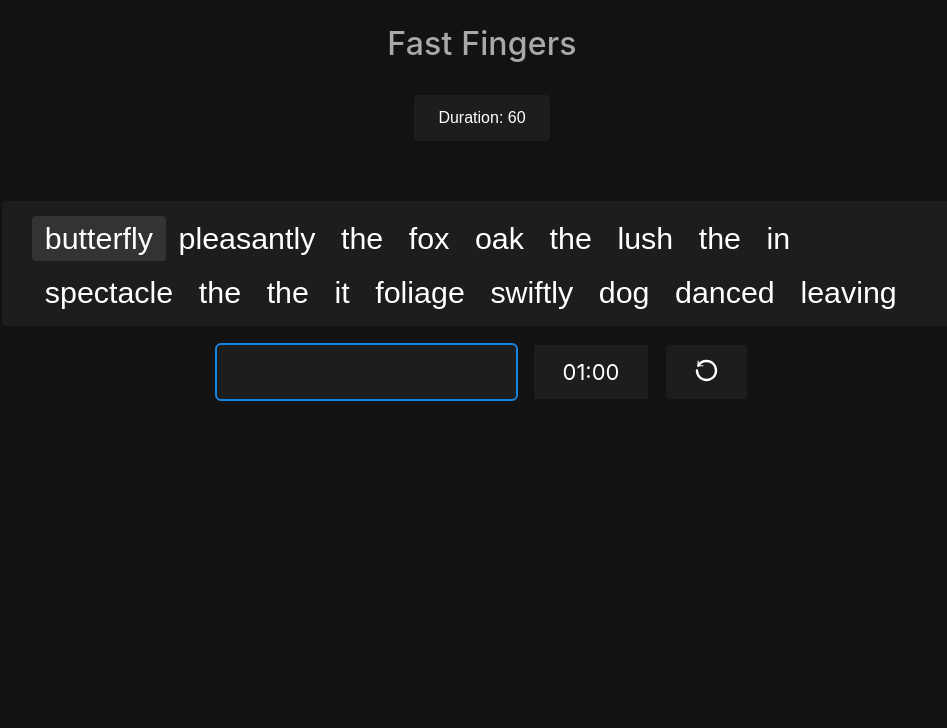
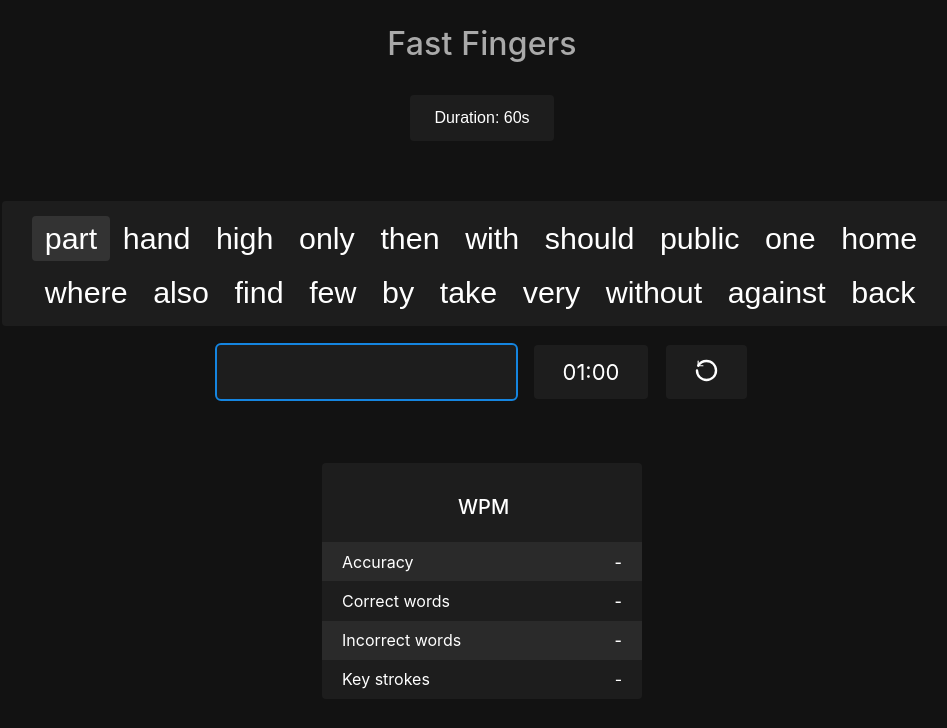
Before and after one commit to yowger/yow-mini-fast-fingers, a React (Vite) app: page / in a window 1280 px wide. Shown: the top 728 px of the page, without its empty margins (158-1105 px from the left). Built offline with nearby package versions, Linux system fonts and the light colour scheme.

Commit message:
improve optimation, added score functionality, updated style

```diff
--- a/public/assets/data/words.json
+++ b/public/assets/data/words.json
@@ -1,77 +1,202 @@
 [
-    "The",
-    "curious",
-    "fox",
-    "swiftly",
-    "jumped",
+    "the",
+    "be",
+    "of",
+    "and",
+    "a",
+    "to",
+    "in",
+    "he",
+    "have",
+    "it",
+    "that",
+    "for",
+    "they",
+    "I",
+    "with",
+    "as",
+    "not",
+    "on",
+    "she",
+    "at",
+    "by",
+    "this",
+    "we",
+    "you",
+    "do",
+    "but",
+    "from",
+    "or",
+    "which",
+    "one",
+    "would",
+    "all",
+    "will",
+    "there",
+    "say",
+    "who",
+    "make",
+    "when",
+    "can",
+    "more",
+    "if",
+    "no",
+    "man",
+    "out",
+    "other",
+    "so",
+    "what",
+    "time",
+    "up",
+    "go",
+    "about",
+    "than",
+    "into",
+    "could",
+    "state",
+    "only",
+    "new",
+    "year",
+    "some",
+    "take",
+    "come",
+    "these",
+    "know",
+    "see",
+    "use",
+    "get",
+    "like",
+    "then",
+    "first",
+    "any",
+    "work",
+    "now",
+    "may",
+    "such",
+    "give",
     "over",
-    "the",
-    "lazy",
-    "brown",
-    "dog",
-    "who",
-    "was",
-    "sleeping",
-    "soundly",
+    "think",
+    "most",
+    "even",
+    "find",
+    "day",
+    "also",
+    "after",
+    "way",
+    "many",
+    "must",
+    "look",
+    "before",
+    "great",
+    "back",
+    "through",
+    "long",
+    "where",
+    "much",
+    "should",
+    "well",
+    "people",
+    "down",
+    "own",
+    "just",
+    "because",
+    "good",
+    "each",
+    "those",
+    "feel",
+    "seem",
+    "how",
+    "high",
+    "too",
+    "place",
+    "little",
+    "world",
+    "very",
+    "still",
+    "nation",
+    "hand",
+    "old",
+    "life",
+    "tell",
+    "write",
+    "become",
+    "here",
+    "show",
+    "house",
+    "both",
+    "between",
+    "need",
+    "mean",
+    "call",
+    "develop",
     "under",
-    "the",
-    "tall",
-    "oak",
-    "tree",
-    "Suddenly",
-    "a",
-    "colorful",
-    "butterfly",
-    "fluttered",
-    "past",
-    "catching",
-    "the",
-    "attention",
-    "of",
-    "both",
-    "animals",
-    "They",
-    "watched",
-    "mesmerized",
-    "as",
-    "it",
-    "danced",
-    "gracefully",
-    "in",
-    "the",
-    "warm",
-    "sunshine",
-    "its",
-    "wings",
-    "shimmering",
-    "in",
-    "shades",
-    "of",
-    "vivid",
-    "blue",
-    "and",
-    "orange",
-    "Before",
-    "long",
-    "the",
-    "butterfly",
-    "disappeared",
-    "among",
-    "the",
-    "lush",
-    "foliage",
-    "leaving",
-    "the",
-    "fox",
-    "and",
-    "the",
-    "dog",
-    "bewildered",
-    "yet",
-    "pleasantly",
-    "amused",
-    "by",
-    "the",
-    "unexpected",
-    "spectacle"
+    "last",
+    "right",
+    "move",
+    "thing",
+    "general",
+    "school",
+    "never",
+    "same",
+    "another",
+    "begin",
+    "while",
+    "number",
+    "part",
+    "turn",
+    "real",
+    "leave",
+    "might",
+    "want",
+    "point",
+    "form",
+    "off",
+    "child",
+    "few",
+    "small",
+    "since",
+    "against",
+    "ask",
+    "late",
+    "home",
+    "interest",
+    "large",
+    "person",
+    "end",
+    "open",
+    "public",
+    "follow",
+    "during",
+    "present",
+    "without",
+    "again",
+    "hold",
+    "govern",
+    "around",
+    "possible",
+    "head",
+    "consider",
+    "word",
+    "program",
+    "problem",
+    "however",
+    "lead",
+    "system",
+    "set",
+    "order",
+    "eye",
+    "plan",
+    "run",
+    "keep",
+    "face",
+    "fact",
+    "group",
+    "play",
+    "stand",
+    "increase",
+    "early",
+    "course",
+    "change",
+    "help",
+    "line"
 ]
--- a/src/App.css
+++ b/src/App.css
@@ -71,6 +71,7 @@
     align-items: center;
     padding-inline: 1.75rem;
     width: 7.125rem;
+    border-radius: 4px;
 }
 #timer span {
     font-size: 1.375rem;
@@ -82,3 +83,50 @@
     gap: 1.15rem;
     margin-top: 1.15rem;
 }
+
+#game-score-container {
+    display: flex;
+    justify-content: center;
+    margin-top: 4rem;
+}
+#game-score {
+    background-color: var(--primary);
+    width: 320px;
+    border-radius: 4px;
+}
+#game-score div.header {
+    font-size: 1.25rem;
+    text-align: center;
+    padding-top: 1.25rem;
+    padding-bottom: 1.25rem;
+}
+#game-score div.header p {
+    font-weight: 500;
+}
+#game-score div.header .wpm {
+    font-size: 2rem;
+    margin-right: 0.2rem;
+    font-weight: 600;
+}
+#game-score .result-list {
+    font-size: 1rem;
+}
+#game-score .result-list li {
+    padding: 0.6rem 1.25rem;
+    justify-content: space-between;
+    display: flex;
+}
+#game-score .result-list li:nth-child(odd) {
+    background-color: var(--grey-1);
+}
+#game-score .keystroke {
+    display: flex;
+    align-items: center;
+    gap: 0.3rem;
+}
+#game-score .keystroke .total {
+    margin-left: 1rem;
+}
+#game-score .keystroke .slash {
+    font-size: 0.825rem;
+}
--- a/src/App.tsx
+++ b/src/App.tsx
@@ -1,13 +1,21 @@
-import { type ChangeEvent, useEffect, useRef, useState } from "react"
+import {
+    type ChangeEvent,
+    useEffect,
+    useRef,
+    useState,
+    useCallback,
+    useMemo,
+} from "react"
 
 import debounce from "./utils/debounce"
 import { shuffleWords } from "./utils/shuffleWords"
 import useFetchWords from "./hooks/useFetchWords"
 import MemoizedWordBox, { type WordBoxRefProps } from "./components/WordBox"
-import GameSettings from "./components/GameSettings"
+import MemoizedGameSettings from "./components/GameSettings"
 import Timer from "./components/Timer"
 import "./App.css"
 import resetIcon from "./assets/icons/reset.svg"
+import MemoizedGameScore from "./components/GameScore"
 
 export type CorrectWordProps = {
     index: number
@@ -20,6 +28,8 @@ export default function App() {
     const fetchedWords = useFetchWords(wordsUrl)
     const inputRef = useRef<HTMLInputElement | null>(null)
     const containerRef = useRef<WordBoxRefProps>(null)
+    const [correctKeyStrokes, setCorrectKeyStrokes] = useState(0)
+    const [incorrectKeyStrokes, setIncorrectKeyStrokes] = useState(0)
 
     const [gameState, setGameState] = useState({
         words: [] as string[],
@@ -32,6 +42,14 @@ export default function App() {
         startTimer: false,
         isGameEnd: false,
         endOfRowIndices: [] as number[],
+        scores: {
+            correctWordCount: 0,
+            incorrectWordCount: 0,
+            correctKeyStrokes: 0,
+            incorrectKeyStrokes: 0,
+            accuracy: 0,
+            wordsPerMinute: 0,
+        },
     })
 
     useEffect(() => {
@@ -112,6 +130,14 @@ export default function App() {
             timer: prevState.duration,
             startTimer: false,
             isGameEnd: false,
+            scores: {
+                correctWordCount: 0,
+                incorrectWordCount: 0,
+                correctKeyStrokes: 0,
+                incorrectKeyStrokes: 0,
+                accuracy: 0,
+                wordsPerMinute: 0,
+            },
         }))
 
         resetContainerTopPosition()
@@ -135,6 +161,10 @@ export default function App() {
         const currentActiveWord = gameState.words[gameState.activeWordIndex]
         const isTypedWordMatch = currentActiveWord.startsWith(enteredWord)
 
+        if (!isTypedWordMatch && !value.includes(" ")) {
+            setIncorrectKeyStrokes((prevCount) => prevCount + 1)
+        }
+
         setGameState((prevState) => ({
             ...prevState,
             isWordMatch: isTypedWordMatch,
@@ -146,7 +176,15 @@ export default function App() {
             setGameState((prevState) => ({
                 ...prevState,
                 isWordMatch: undefined,
+                scores: {
+                    ...prevState.scores,
+                    correctKeyStrokes:
+                        prevState.scores.correctKeyStrokes + correctKeyStrokes,
+                },
             }))
+
+            const correctKeyStrokes = isTypedWordMatch ? enteredWord.length : 0
+            setCorrectKeyStrokes((prevCount) => prevCount + correctKeyStrokes)
         }
     }
 
@@ -168,13 +206,13 @@ export default function App() {
         }))
     }
 
-    function handleGameDuration() {
+    const handleChangeGameDuration = useCallback(() => {
         const newDuration = gameState.duration === 60 ? 30 : 60
         setGameState((prevState) => ({
             ...prevState,
             duration: newDuration,
         }))
-    }
+    }, [gameState.duration])
 
     function handleEndOfRowIndices(indices: number[]) {
         setGameState((prevState) => ({
@@ -182,6 +220,12 @@ export default function App() {
             endOfRowIndices: indices,
         }))
     }
+
+    const scores = useMemo(
+        () => gameState.scores,
+        // eslint-disable-next-line react-hooks/exhaustive-deps
+        [gameState.isGameEnd]
+    )
 
     function resetContainerTopPosition() {
         const containerRowNode = containerRef?.current?.getContainerRowRef()
@@ -191,26 +235,33 @@ export default function App() {
     }
 
     function handleGameEnd() {
-        setGameState((prevState) => ({
-            ...prevState,
-            isGameEnd: true,
-        }))
-
         const correctWordCount = gameState.correctWords.filter(
             (word) => word.correct
         ).length
         const totalWordsTyped = gameState.correctWords.length
-        const accuracy =
+        const incorrectWordCount = totalWordsTyped - correctWordCount
+        const accuracy: number =
             totalWordsTyped > 0
-                ? ((correctWordCount / totalWordsTyped) * 100).toFixed(2)
+                ? +((correctWordCount / totalWordsTyped) * 100).toFixed(2)
                 : 0
-
         const wordsPerMinute = Math.round(
             (correctWordCount * 60) / (60 - gameState.timer)
         )
 
-        console.log("Accuracy:", accuracy + "%")
-        console.log("Words Per Minute:", wordsPerMinute)
+        setGameState((prevState) => ({
+            ...prevState,
+            isGameEnd: true,
+            scores: {
+                ...prevState.scores,
+                correctWordCount,
+                incorrectWordCount,
+                correctKeyStrokes,
+                incorrectKeyStrokes,
+                accuracy,
+                wordsPerMinute,
+            },
+        }))
+
     }
 
     return (
@@ -219,9 +270,9 @@ export default function App() {
                 <div id="header">
                     <h1>Fast Fingers</h1>
                 </div>
-                <GameSettings
+                <MemoizedGameSettings
                     duration={gameState.duration}
-                    onChangeGameDuration={handleGameDuration}
+                    onChangeGameDuration={handleChangeGameDuration}
                 />
                 <MemoizedWordBox
                     words={gameState.words}
@@ -247,6 +298,7 @@ export default function App() {
                         </div>
                     </button>
                 </div>
+                <MemoizedGameScore scores={scores} isGameEnd={gameState.isGameEnd} />
             </div>
         </div>
     )
--- /dev/null
+++ b/src/components/GameScore.tsx
@@ -0,0 +1,89 @@
+import { memo } from "react"
+
+type Scores = {
+    wordsPerMinute: number
+    accuracy: number
+    correctKeyStrokes: number
+    incorrectKeyStrokes: number
+    correctWordCount: number
+    incorrectWordCount: number
+}
+
+type GameScoreProps = {
+    scores: Scores
+    isGameEnd: boolean
+}
+
+const MemoizedGameScore = memo(function GameScore({
+    scores,
+    isGameEnd,
+}: GameScoreProps) {
+    return (
+        <div id="game-score-container">
+            <div id="game-score">
+                <div className="header">
+                    <p>
+                        <span className="wpm">
+                            {isGameEnd ? scores.wordsPerMinute : ""}
+                        </span>
+                        WPM{" "}
+                    </p>
+                </div>
+                <div>
+                    <ul className="result-list">
+                        <li>
+                            <span>Accuracy </span>
+                            <span className="bold">
+                                {isGameEnd ? `${scores.accuracy}%` : "-"}
+                            </span>
+                        </li>
+                        <li>
+                            <span>Correct words </span>
+                            <span
+                                className={`${
+                                    isGameEnd ? "success bold" : "bold"
+                                }`}
+                            >
+                                {isGameEnd ? scores.correctWordCount : "-"}
+                            </span>
+                        </li>
+                        <li>
+                            <span>Incorrect words </span>
+                            <span
+                                className={`${
+                                    isGameEnd ? "danger bold" : "bold"
+                                }`}
+                            >
+                                {isGameEnd ? scores.incorrectWordCount : "-"}
+                            </span>
+                        </li>
+                        <li>
+                            <span>Key strokes</span>
+                            <span>
+                                {isGameEnd ? (
+                                    <div className="keystroke">
+                                        <span className="text-sm success">
+                                            {scores.correctKeyStrokes}
+                                        </span>
+                                        <span className="slash">/</span>
+                                        <span className="text-sm danger">
+                                            {scores.incorrectKeyStrokes}
+                                        </span>
+                                        <span className="bold total">
+                                            {scores.correctKeyStrokes +
+                                                scores.incorrectKeyStrokes}
+                                        </span>
+                                    </div>
+                                ) : (
+                                    "-"
+                                )}
+                            </span>
+                        </li>
+                    </ul>
+                </div>
+            </div>
+        </div>
+    )
+})
+
+export default MemoizedGameScore
--- a/src/components/GameSettings.tsx
+++ b/src/components/GameSettings.tsx
@@ -1,17 +1,21 @@
+import { memo } from "react"
+
 type gameSettingsProps = {
     onChangeGameDuration: () => void
     duration: number
 }
 
-export default function GameSettings({
+const MemoizedGameSettings = memo(function GameSettings({
     onChangeGameDuration,
     duration,
 }: gameSettingsProps) {
     return (
         <div id="game-settings">
             <button className="button button-sm" onClick={onChangeGameDuration}>
-                Duration: {duration}
+                Duration: {duration}s
             </button>
         </div>
     )
-}
+})
+
+export default MemoizedGameSettings
--- a/src/components/WordDisplay.tsx
+++ b/src/components/WordDisplay.tsx
@@ -1,4 +1,5 @@
 import { memo } from "react"
+
 import { CorrectWordProps } from "../App"
 
 type WordDisplayProps = {
--- a/src/index.css
+++ b/src/index.css
@@ -73,3 +73,19 @@ body {
 .button:hover .button-icon {
     transform: rotate(90deg);
 }
+
+.bold {
+    font-weight: 500;
+}
+
+.success {
+    color: var(--success-1);
+}
+
+.danger {
+    color: var(--danger-1);
+}
+
+.text-sm {
+    font-size: 0.875rem;
+}
```
